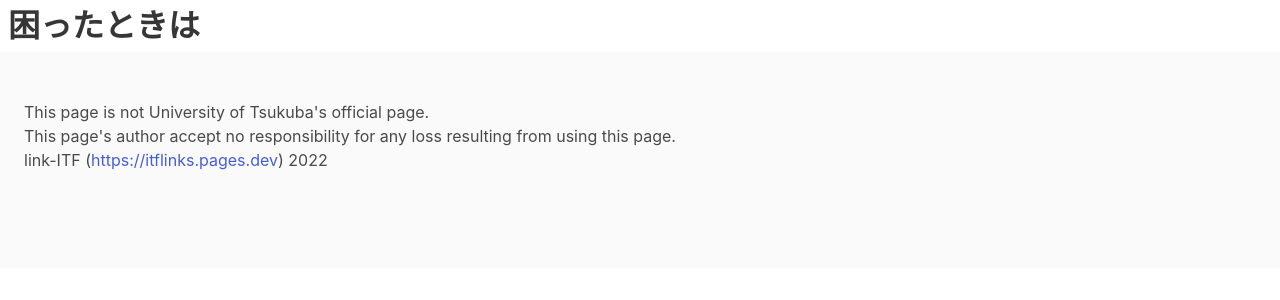
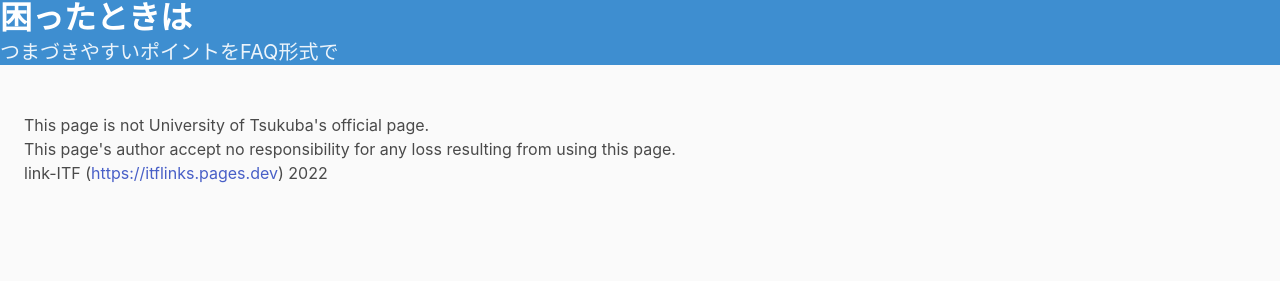
Before and after one commit to otagao/itflinks, a Nuxt app: page /faq in a window 1280 px wide. Shown: the top 300 px of the page. Built offline with nearby package versions, Linux system fonts and the light colour scheme.

Commit message:
add description if faq.vue

```diff
--- a/components/Faqs.vue
+++ b/components/Faqs.vue
@@ -1,6 +1,9 @@
 <template>
-  <div id="faqs" class="m-2">
-    <h1 class="title">困ったときは</h1>
+  <div id="faqs">
+    <section class="hero is-info">
+      <h1 class="title">困ったときは</h1>
+      <p class="subtitle">つまづきやすいポイントをFAQ形式で</p>
+    </section>
   </div>
 </template>
 
```
